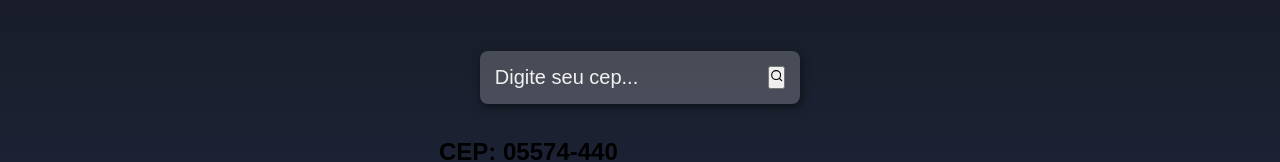
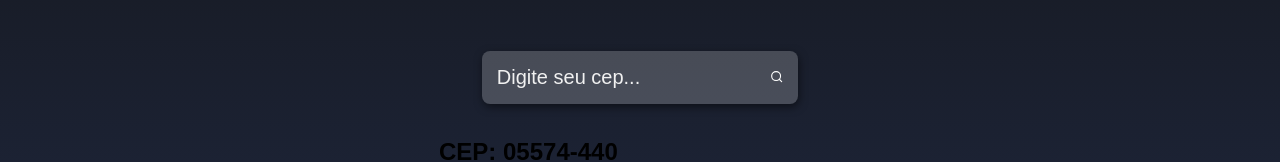
Before and after one commit to ClovisReis21/react_buscador, a React (Create React App) app: page / in a window 1280 px wide. Shown: the part 349-511 px from the top of the page. Built offline with nearby package versions, Linux system fonts and the light colour scheme.

Commit message:
Added css .buttonSearch N some improvements

```diff
--- a/src/App.js
+++ b/src/App.js
@@ -12,8 +12,8 @@ function App() {
           placeholder="Digite seu cep..."
         />
 
-        <button className="buttonSearsh">
-          <FiSearch zise={25} color="#000"/>
+        <button className="buttonSearch">
+          <FiSearch zise={30} color="#fff"/>
         </button>
       </div>
 
--- a/src/styles.css
+++ b/src/styles.css
@@ -43,3 +43,12 @@
 .containerInput input::placeholder{
     color: #f1f1f1;
 }
+
+.buttonSearch{
+    background-color: transparent;
+    border: 0;
+    display: flex;
+    justify-content: center;
+    align-items: center;
+    cursor: pointer;
+}
```
